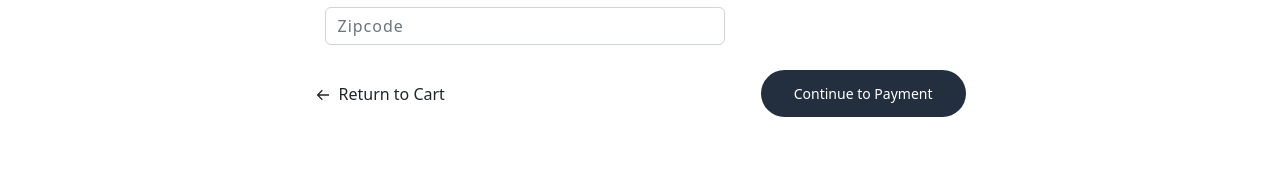
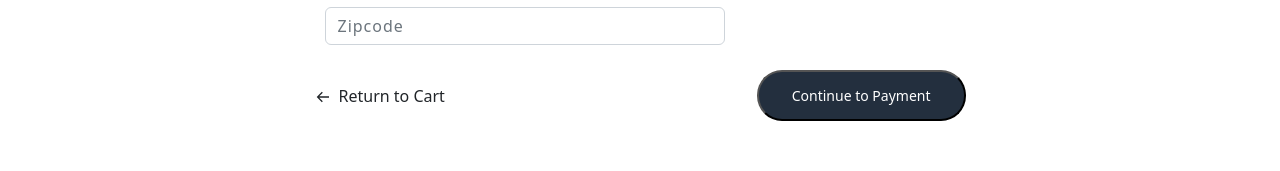
Before and after one commit to Muhammadjon-is/caps-fe, a React (Create React App) app: page /login/shipping in a window 1280 px wide. Shown: the part 572-743 px from the top of the page. Built offline with nearby package versions, Linux system fonts and the light colour scheme.

Commit message:
Update Shipping.jsx
Shipping fixed

```diff
--- a/src/Shipping/Shipping.jsx
+++ b/src/Shipping/Shipping.jsx
@@ -1,9 +1,9 @@
 import React, { useState } from "react";
 import { useDispatch, useSelector } from "react-redux";
-import { saveShippingAddress } from "../Components/Redux/Actions/cartAction";
 import { useNavigate } from "react-router-dom/dist";
 import { Link } from "react-router-dom/dist";
 import { BiArrowBack } from "react-icons/bi";
+import { saveShippingAddress } from "../Components/Redux/Actions/cartAction";
 import "./Shipping.css";
 
 const ShippingScreen = () => {
@@ -11,6 +11,7 @@ const ShippingScreen = () => {
 
   const cart = useSelector((state) => state.cart);
   const { shippingAddress } = cart;
+  console.log(shippingAddress);
 
   const [address, setAddress] = useState(shippingAddress.address);
   const [city, setCity] = useState(shippingAddress.city);
@@ -21,7 +22,7 @@ const ShippingScreen = () => {
 
   const submitHandler = (e) => {
     e.preventDefault();
-    dispatch(saveShippingAddress({ address, city, postalCode, country, }));
+    dispatch(saveShippingAddress({ address, city, postalCode, country }));
     navigate("/payment");
   };
 
@@ -71,10 +72,10 @@ const ShippingScreen = () => {
                 <input
                   type="text"
                   placeholder="Enter Address"
+                  className="form-control"
                   value={address}
                   required
                   onChange={(e) => setAddress(e.target.value)}
-                  className="form-control"
                 />
               </div>
 
@@ -114,11 +115,12 @@ const ShippingScreen = () => {
                       <BiArrowBack className="me-2" />
                       Return to Cart
                     </Link>
-                    <Link to="/payment" className="button">
+                    <button  type="submit" className="button">
                       Continue to Payment
-                    </Link>
+                    </button>
                   </div>
                 </div>
+
             </form>
           </div>
         </div>
```
